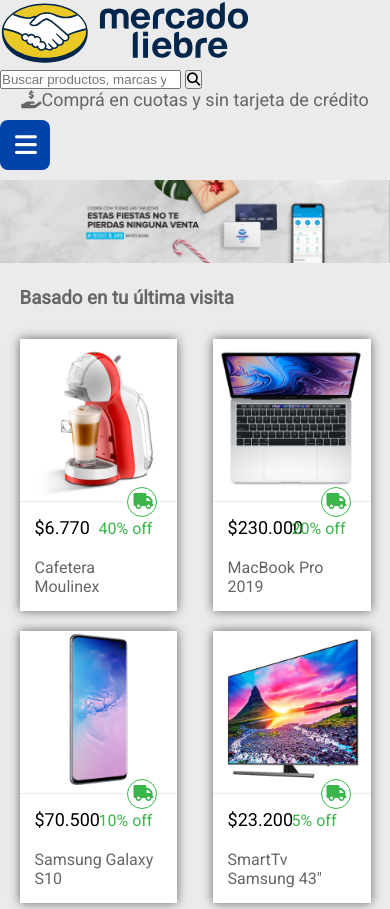
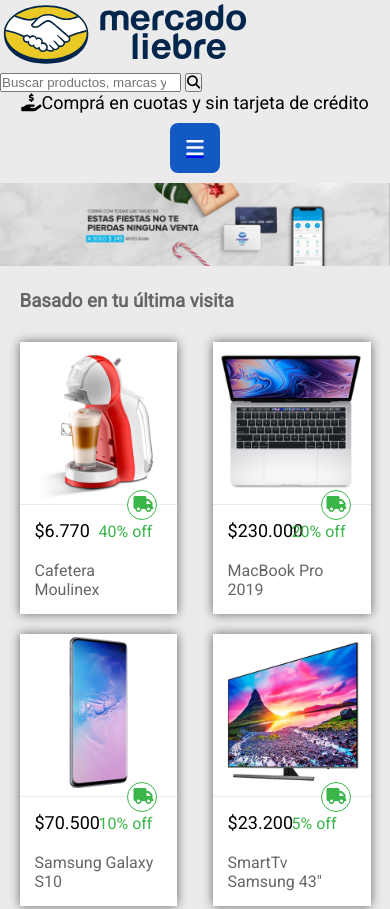
Before and after one commit to liliandevico/mercadoLiebre, a website: page views/home.html in a window 390 px wide. Shown: the top 909 px of the page. Drawn offline with Linux system fonts and the light colour scheme; files that its build step writes are made by us from their sources; files whose address does not match are found by name.

Commit message:
terminado header and footer mobile

```diff
--- a/public/css/styles.css
+++ b/public/css/styles.css
@@ -18,14 +18,18 @@
 }
 
 .logo {
-    width: 50vw;
+    width: 40vw;
+    padding: 2px 2px 2px 2px;
 }
 
 .copy-header {
     text-align: center;
+
+}
+
     /* width: 40vw; */
-}
-/* ------------------HEADER NAV-------------- */
+
+/* -----------------HEADER NAV-------------- */
 .main-navbar{
     display: none;
 }
@@ -47,33 +51,26 @@
 /* ---------------BURGER MENU---------------- */
 
 .hamburguer-button {
-    background-color: #0044AA;
+    background-color: #1259c3;
+    display: flex;
+    height: 50px;
     border-radius: 8px;
-    /* text-decoration: center; */
-    color: #FFF;
-    display: block;
-    font-size: 20px;
-    height: 50px;
-    margin: 10px 0px 10px 0px;
-    padding: 15px;
-    max-width: 50px;
-    justify-content: center;
+    margin: 10px auto;
+    width: 50px;
 
 }
 
 .fa-bars{
-    text-align: center;
-    font-size: 25px;
     color: white;
-    line-height: 10px;
-    margin-left: 0px;
-    align-items: center;
+    margin: auto;
+    font-size: 20px;
 
 
 }
 /* --------------BANNERR----------------------- */
 section.banner img {
     width: 100%;
+    height: auto;
 }
 
 /* ----------------------MAIN----------------- */
@@ -209,15 +206,27 @@
     margin: 35px 55px;
 } */
 
-.fa-credit-card,
-.fa-gift,
+.fa-credit-card {
+    color: #1259c3;
+    font-size: 2em;
+    margin-bottom: 10px;
+    text-align: center;
+}
+
+.fa-gifts{
+    color: #1259c3;
+    font-size: 2em;
+    margin-bottom: 10px;
+    text-align: center;
+
+}
 .fa-user-shield {
     color: #1259c3;
     font-size: 2em;
     margin-bottom: 10px;
 }
 
-.fa-gift:hover {
+.fa-gifts:hover {
     color: #666;
 }
 
@@ -233,16 +242,6 @@
     font-size: 20px;
 }
 
-/* .align-footer{
-    text-align: center;
-} */
-/* .fa-credit-card{
-    text-align: center;
-}
-.fa-gift{
-    font-size: 2em;
-    text-align: center;
-}
 .fa-user-shield{
     font-size: 2em;
     text-align: center;
@@ -294,7 +293,7 @@
     }
 }
 
-/*---------------MEDIAS TABLER---------------------*/
+/*---------------MEDIAS TABLET---------------------*/
 @media (min-width: 769px) {
     .main-header-top-bar {
         display: flex;
--- a/views/home.html
+++ b/views/home.html
@@ -23,10 +23,10 @@
             </div>
 
             <div class="main-header-bottom-bar"></div>
-            <h3 class="copy-header">
+            <h6 class="copy-header">
                 <i class="fas fa-hand-holding-usd">
                 </i>Comprá en cuotas y sin tarjeta de crédito
-            </h3>
+            </h6>
         </div>
         <a href="#" class="hamburguer-button">
             <i class="fas fa-bars"></i></a>
@@ -146,6 +146,8 @@
                     puntos de pago. ¡Y siempre es seguro!
                 </p>
             </section>
+            <br>
+
             <section class="align footer">
                 <i class="fa-solid fa-gifts i-footer"></i>
                 <h4 class="footer-title">Envío gratis desde $ 2.500</h4>
@@ -154,6 +156,7 @@
                     productos. Es un beneficio de Mercado Puntos.
                 </p>
             </section>
+            <br>
 
             <section class="align footer">
                 <i class="fa-solid fa-user-shield i-footer"></i>
@@ -163,6 +166,7 @@
                     porque estás siempre protegid@.
                 </p>
             </section>
+            <br>
         </div>
 
         <h4 class="footer-title">Copyright © 1999-2020 MercadoLiebre S.R.L.</h4>
```
